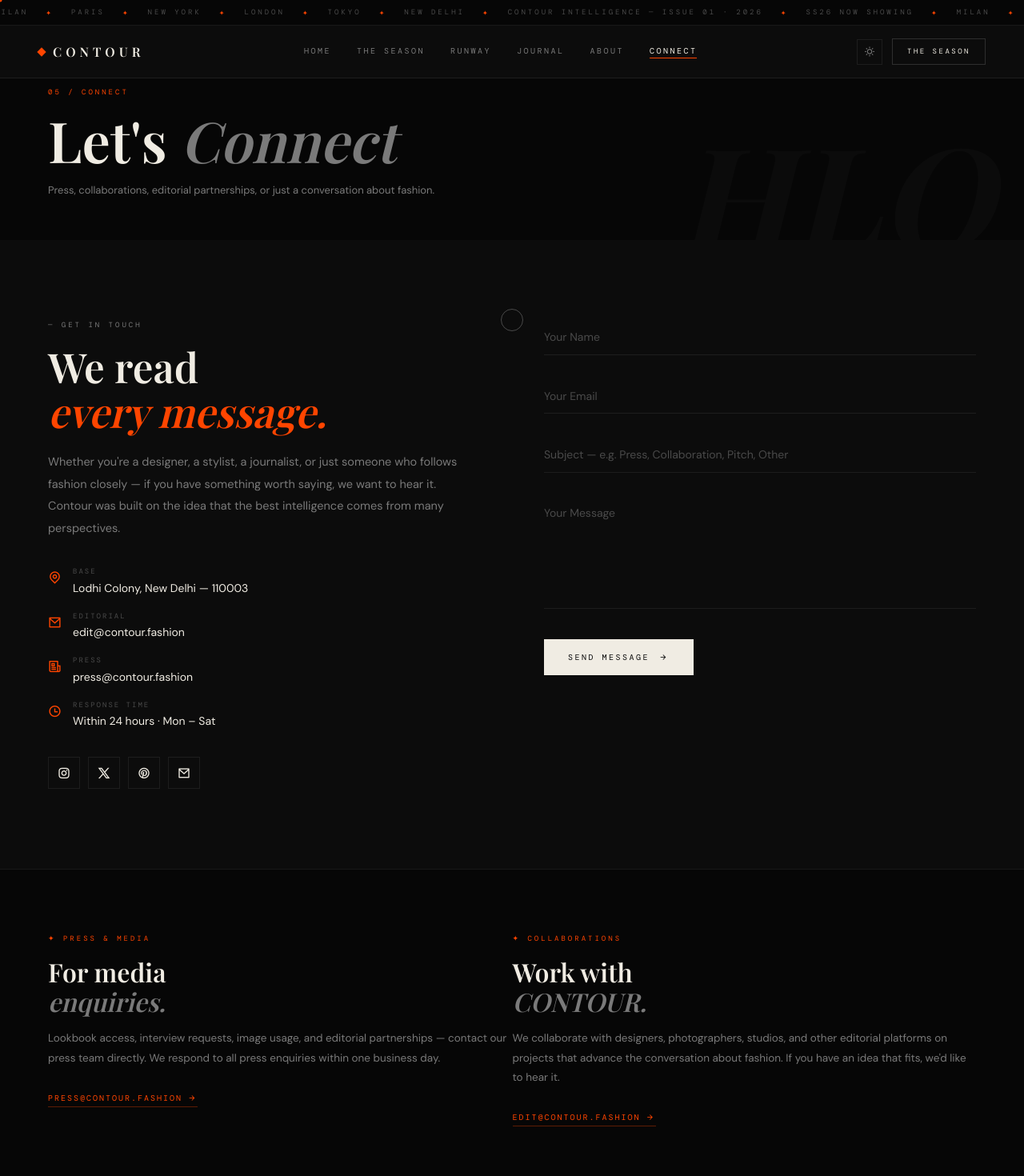
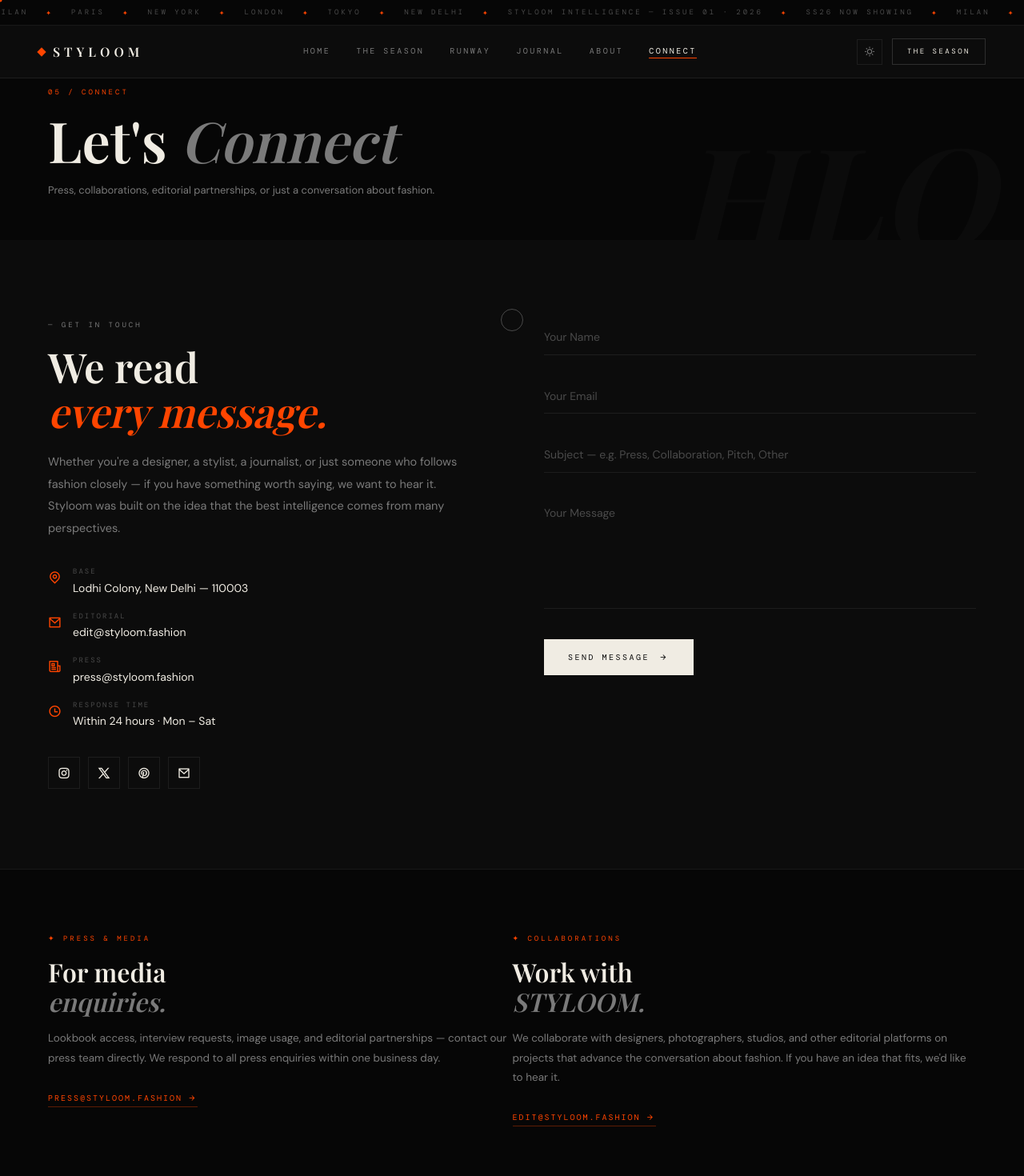
Before and after one commit to shubhamx599/styloom, a React (Vite) app: page /connect in a window 1280 px wide. Shown: the top 1470 px of the page at 80% size. Built offline with nearby package versions, Linux system fonts and the light colour scheme; a web font is replaced by a local one.

Commit message:
Rebrand: Change Contour to Styloom

```diff
--- a/index.html
+++ b/index.html
@@ -4,8 +4,8 @@
     <meta charset="UTF-8">
     <link rel="icon" type="image/svg+xml" href="/vite.svg" />
     <meta name="viewport" content="width=device-width, initial-scale=1.0">
-    <title>CONTOUR — Fashion Intelligence 2026</title>
-    <meta name="description" content="CONTOUR — The shape of what's next. Fashion intelligence, trend forecasting, and editorial direction for 2026.">
+    <title>STYLOOM — Fashion Intelligence 2026</title>
+    <meta name="description" content="STYLOOM — The shape of what's next. Fashion intelligence, trend forecasting, and editorial direction for 2026.">
     <!-- RemixIcon -->
     <link href="https://cdn.jsdelivr.net/npm/remixicon@4.5.0/fonts/remixicon.css" rel="stylesheet">
     <!-- Fonts (Playfair Display, DM Sans, DM Mono) are loaded via styles in index.css but we can include them here for preloading if we want. Actually, they were loaded via @import in CSS in the legacy project, so we don't strictly need them here, but keeping them here is good practice if they were here. Wait, in legacy index.html, they WERE here! -->
--- a/src/components/Footer.jsx
+++ b/src/components/Footer.jsx
@@ -7,7 +7,7 @@ export default function Footer() {
         <div>
           <div className="footer-brand">
             <div className="footer-diamond"></div>
-            <span className="footer-wordmark">Contour</span>
+            <span className="footer-wordmark">Styloom</span>
           </div>
           <p className="footer-tagline">The shape of what's next. · Issue 01 · 2026</p>
         </div>
@@ -34,7 +34,7 @@ export default function Footer() {
       </div>
       <div className="footer-div"></div>
       <div className="footer-bottom">
-        <p>© 2026 Contour. All rights reserved.</p>
+        <p>© 2026 Styloom. All rights reserved.</p>
         <p>Fashion Intelligence · SS26</p>
       </div>
     </footer>
--- a/src/components/Header.jsx
+++ b/src/components/Header.jsx
@@ -2,7 +2,7 @@ import { useEffect, useState } from 'react';
 import { NavLink, Link, useLocation } from 'react-router-dom';
 
 export default function Header() {
-  const [theme, setTheme] = useState(localStorage.getItem('contour-theme') || 'dark');
+  const [theme, setTheme] = useState(localStorage.getItem('styloom-theme') || 'dark');
   const [isMobileOpen, setIsMobileOpen] = useState(false);
   const [isTransparent, setIsTransparent] = useState(true);
   const location = useLocation();
@@ -10,7 +10,7 @@ export default function Header() {
   // Handle theme toggle
   useEffect(() => {
     document.documentElement.setAttribute('data-theme', theme);
-    localStorage.setItem('contour-theme', theme);
+    localStorage.setItem('styloom-theme', theme);
   }, [theme]);
 
   const toggleTheme = () => {
@@ -75,7 +75,7 @@ export default function Header() {
                 <span>London</span><span className="msep">✦</span>
                 <span>Tokyo</span><span className="msep">✦</span>
                 <span>New Delhi</span><span className="msep">✦</span>
-                <span>Contour Intelligence — Issue 01 · 2026</span><span className="msep">✦</span>
+                <span>Styloom Intelligence — Issue 01 · 2026</span><span className="msep">✦</span>
               </span>
             ))}
           </div>
@@ -84,7 +84,7 @@ export default function Header() {
         <nav id="main-nav" className={isTransparent ? 'transparent' : ''}>
           <Link to="/" id="nav-logo">
             <div className="logo-diamond"></div>
-            <span className="logo-word">Contour</span>
+            <span className="logo-word">Styloom</span>
           </Link>
 
           <div id="nav-links">
@@ -126,7 +126,7 @@ export default function Header() {
             </NavLink>
           ))}
         </div>
-        <div id="mob-foot">© 2026 Contour · The shape of what's next.</div>
+        <div id="mob-foot">© 2026 Styloom · The shape of what's next.</div>
       </div>
     </>
   );
--- a/src/index.css
+++ b/src/index.css
@@ -1,7 +1,7 @@
 @import url('https://fonts.googleapis.com/css2?family=Playfair+Display:ital,wght@0,400;0,500;0,600;0,700;1,400;1,600&family=DM+Sans:ital,wght@0,300;0,400;0,500;1,300&family=DM+Mono:wght@300;400&display=swap');
 @import "tailwindcss";
 /* =============================================
-   CONTOUR â€” GLOBAL STYLESHEET
+   STYLOOM â€” GLOBAL STYLESHEET
    Fashion Intelligence Â· SS/AW 2026
    ============================================= */
 
--- a/src/pages/About.jsx
+++ b/src/pages/About.jsx
@@ -9,7 +9,7 @@ const values = [
   { num: '03', title: 'Perspective', desc: 'Fashion means different things in different cities. Our intelligence is built from 40+ cities globally, because the same silhouette reads differently in Delhi than it does in Paris.', delay: 0.2 },
   { num: '04', title: 'Independence', desc: 'We are not affiliated with any label, brand, or house. Our analysis serves the reader — not the industry. We call what we see, not what we\'re paid to say.', delay: 0 },
   { num: '05', title: 'Longevity', desc: 'We are not interested in what is trending this week. We are interested in what will matter next season — and the one after that. Real fashion intelligence is never short-term.', delay: 0.1 },
-  { num: '06', title: 'Access', desc: 'The best fashion intelligence should not require industry credentials to access. CONTOUR was built to give serious readers — wherever they are — the same depth as an industry insider.', delay: 0.2 },
+  { num: '06', title: 'Access', desc: 'The best fashion intelligence should not require industry credentials to access. STYLOOM was built to give serious readers — wherever they are — the same depth as an industry insider.', delay: 0.2 },
 ];
 
 const team = [
@@ -35,14 +35,14 @@ export default function About() {
           <Reveal className="story-left">
             <span className="sec-tag">— The Origin</span>
             <h2>We don't predict<br /><em>trends.</em><br />We decode them.</h2>
-            <p>CONTOUR was built in 2020 out of frustration. Fashion was happening everywhere — on runways, on streets, in studios — but the intelligence behind it was locked inside industry circles most people couldn't access.</p>
+            <p>STYLOOM was built in 2020 out of frustration. Fashion was happening everywhere — on runways, on streets, in studios — but the intelligence behind it was locked inside industry circles most people couldn't access.</p>
             <p>We set out to change that. To build a platform that reads the season, translates the runway, and tells the story of what fashion is actually doing — and why.</p>
-            <p>The name "Contour" is deliberate. A contour is an outline — the shape of something before you can see its full form. That's what we do: we show you the shape of what's next before everyone else can see it.</p>
+            <p>The name "Styloom" is deliberate. A styloom is an outline — the shape of something before you can see its full form. That's what we do: we show you the shape of what's next before everyone else can see it.</p>
             <Link to="/collections" className="btn-ghost" style={{ marginTop: '16px' }}>Explore SS26 <i className="ri-arrow-right-line"></i></Link>
           </Reveal>
           <Reveal className="story-right d1" delay={0.15}>
             <div className="story-img-main">
-              <img src="https://images.unsplash.com/photo-1558618666-fcd25c85cd64?w=700&q=85" alt="Contour Studio" />
+              <img src="https://images.unsplash.com/photo-1558618666-fcd25c85cd64?w=700&q=85" alt="Styloom Studio" />
             </div>
             <div className="story-badge"><h3>2020</h3><p>Founded</p></div>
           </Reveal>
--- a/src/pages/Connect.jsx
+++ b/src/pages/Connect.jsx
@@ -38,7 +38,7 @@ export default function Connect() {
           <Reveal className="connect-left">
             <span className="sec-tag">— Get in Touch</span>
             <h2>We read<br /><em>every message.</em></h2>
-            <p>Whether you're a designer, a stylist, a journalist, or just someone who follows fashion closely — if you have something worth saying, we want to hear it. Contour was built on the idea that the best intelligence comes from many perspectives.</p>
+            <p>Whether you're a designer, a stylist, a journalist, or just someone who follows fashion closely — if you have something worth saying, we want to hear it. Styloom was built on the idea that the best intelligence comes from many perspectives.</p>
 
             <div className="connect-details">
               <div className="cdet">
@@ -47,11 +47,11 @@ export default function Connect() {
               </div>
               <div className="cdet">
                 <i className="ri-mail-line"></i>
-                <div><h4>Editorial</h4><p>edit@contour.fashion</p></div>
+                <div><h4>Editorial</h4><p>edit@styloom.fashion</p></div>
               </div>
               <div className="cdet">
                 <i className="ri-newspaper-line"></i>
-                <div><h4>Press</h4><p>press@contour.fashion</p></div>
+                <div><h4>Press</h4><p>press@styloom.fashion</p></div>
               </div>
               <div className="cdet">
                 <i className="ri-time-line"></i>
@@ -105,14 +105,14 @@ export default function Connect() {
           <span style={{ fontFamily: 'var(--font-mono)', fontSize: '9px', letterSpacing: '3px', textTransform: 'uppercase', color: 'var(--accent)', display: 'block', marginBottom: '16px' }}>✦ Press &amp; Media</span>
           <h3 style={{ fontFamily: 'var(--font-disp)', fontSize: 'clamp(20px, 2.5vw, 34px)', fontWeight: 600, color: 'var(--t1)', lineHeight: 1.15, marginBottom: '16px' }}>For media<br /><em style={{ fontStyle: 'italic', color: 'var(--t2)' }}>enquiries.</em></h3>
           <p style={{ fontSize: '13.5px', lineHeight: 1.8, color: 'var(--t2)', marginBottom: '24px' }}>Lookbook access, interview requests, image usage, and editorial partnerships — contact our press team directly. We respond to all press enquiries within one business day.</p>
-          <a href="mailto:press@contour.fashion" style={{ fontFamily: 'var(--font-mono)', fontSize: '10px', letterSpacing: '2px', textTransform: 'uppercase', color: 'var(--accent)', display: 'inline-flex', alignItems: 'center', gap: '7px', borderBottom: '1px solid rgba(255, 69, 0, .35)', paddingBottom: '3px' }}>press@contour.fashion <i className="ri-arrow-right-line"></i></a>
+          <a href="mailto:press@styloom.fashion" style={{ fontFamily: 'var(--font-mono)', fontSize: '10px', letterSpacing: '2px', textTransform: 'uppercase', color: 'var(--accent)', display: 'inline-flex', alignItems: 'center', gap: '7px', borderBottom: '1px solid rgba(255, 69, 0, .35)', paddingBottom: '3px' }}>press@styloom.fashion <i className="ri-arrow-right-line"></i></a>
         </Reveal>
 
         <Reveal className="d1" style={{ background: 'rgba(255, 69, 0, .05)', padding: '52px 44px', border: '1px solid rgba(255, 69, 0, .15)' }}>
           <span style={{ fontFamily: 'var(--font-mono)', fontSize: '9px', letterSpacing: '3px', textTransform: 'uppercase', color: 'var(--accent)', display: 'block', marginBottom: '16px' }}>✦ Collaborations</span>
-          <h3 style={{ fontFamily: 'var(--font-disp)', fontSize: 'clamp(20px, 2.5vw, 34px)', fontWeight: 600, color: 'var(--t1)', lineHeight: 1.15, marginBottom: '16px' }}>Work with<br /><em style={{ fontStyle: 'italic', color: 'var(--t2)' }}>CONTOUR.</em></h3>
+          <h3 style={{ fontFamily: 'var(--font-disp)', fontSize: 'clamp(20px, 2.5vw, 34px)', fontWeight: 600, color: 'var(--t1)', lineHeight: 1.15, marginBottom: '16px' }}>Work with<br /><em style={{ fontStyle: 'italic', color: 'var(--t2)' }}>STYLOOM.</em></h3>
           <p style={{ fontSize: '13.5px', lineHeight: 1.8, color: 'var(--t2)', marginBottom: '24px' }}>We collaborate with designers, photographers, studios, and other editorial platforms on projects that advance the conversation about fashion. If you have an idea that fits, we'd like to hear it.</p>
-          <a href="mailto:edit@contour.fashion" style={{ fontFamily: 'var(--font-mono)', fontSize: '10px', letterSpacing: '2px', textTransform: 'uppercase', color: 'var(--accent)', display: 'inline-flex', alignItems: 'center', gap: '7px', borderBottom: '1px solid rgba(255, 69, 0, .35)', paddingBottom: '3px' }}>edit@contour.fashion <i className="ri-arrow-right-line"></i></a>
+          <a href="mailto:edit@styloom.fashion" style={{ fontFamily: 'var(--font-mono)', fontSize: '10px', letterSpacing: '2px', textTransform: 'uppercase', color: 'var(--accent)', display: 'inline-flex', alignItems: 'center', gap: '7px', borderBottom: '1px solid rgba(255, 69, 0, .35)', paddingBottom: '3px' }}>edit@styloom.fashion <i className="ri-arrow-right-line"></i></a>
         </Reveal>
       </div>
     </TransitionWrapper>
--- a/src/pages/Home.jsx
+++ b/src/pages/Home.jsx
@@ -7,7 +7,7 @@ import AnimatedCounter from '../components/AnimatedCounter';
 import { useScramble } from '../utils/useScramble';
 
 export default function Home() {
-  const scrambledTag = useScramble("Contour / SS26 · Issue 01", 350);
+  const scrambledTag = useScramble("Styloom / SS26 · Issue 01", 350);
 
   // Parallax for hero video
   const { scrollY } = useScroll();
@@ -71,7 +71,7 @@ export default function Home() {
             >
               <source src="https://videos.pexels.com/video-files/3571264/3571264-hd_1920_1080_24fps.mp4" type="video/mp4" />
             </motion.video>
-            <div id="vid-top">Contour · SS26</div>
+            <div id="vid-top">Styloom · SS26</div>
             <div id="vid-bot">
               <span>Editorial</span>
               <span>© 2026</span>
@@ -84,13 +84,13 @@ export default function Home() {
       {/* TREND STRIP */}
       <div className="trend-strip">
         <div className="trend-track">
-          <span>Contour</span><span className="acc">✦</span>
+          <span>Styloom</span><span className="acc">✦</span>
           <span>The Shape of What's Next</span><span className="acc">✦</span>
           <span>SS26</span><span className="acc">✦</span>
           <span>Fashion Intelligence</span><span className="acc">✦</span>
           <span>Trend Forecasting</span><span className="acc">✦</span>
           <span>Editorial Direction</span><span className="acc">✦</span>
-          <span>Contour</span><span className="acc">✦</span>
+          <span>Styloom</span><span className="acc">✦</span>
           <span>The Shape of What's Next</span><span className="acc">✦</span>
           <span>SS26</span><span className="acc">✦</span>
           <span>Fashion Intelligence</span><span className="acc">✦</span>
@@ -155,7 +155,7 @@ export default function Home() {
           It is <em>how the world reads you</em><br />
           before you speak."
         </blockquote>
-        <cite>— Contour Editorial, Issue 01 · 2026</cite>
+        <cite>— Styloom Editorial, Issue 01 · 2026</cite>
       </Reveal>
 
       {/* SEASON INTELLIGENCE */}
@@ -164,7 +164,7 @@ export default function Home() {
           <Reveal className="si-left">
             <span className="sec-tag">— 02 / Intelligence</span>
             <h2>We don't follow<br /><em>fashion.</em><br />We read it.</h2>
-            <p>CONTOUR is a fashion intelligence platform built for those who want to understand the season before it happens. Trend forecasting, editorial analysis, and runway decoding — all in one place.</p>
+            <p>STYLOOM is a fashion intelligence platform built for those who want to understand the season before it happens. Trend forecasting, editorial analysis, and runway decoding — all in one place.</p>
             <p>We track what the industry signals, translate what it means, and tell you what comes next.</p>
             <Link to="/about" className="btn-ghost" style={{ marginTop: '16px' }}>What We Do <i className="ri-arrow-right-line"></i></Link>
           </Reveal>
@@ -184,7 +184,7 @@ export default function Home() {
               </div>
             </div>
             <div className="si-img">
-              <img src="https://images.unsplash.com/photo-1558618666-fcd25c85cd64?w=700&q=85" alt="Contour Intelligence" />
+              <img src="https://images.unsplash.com/photo-1558618666-fcd25c85cd64?w=700&q=85" alt="Styloom Intelligence" />
               <div className="si-badge">Est. 2020</div>
             </div>
           </Reveal>
--- a/src/pages/Journal.jsx
+++ b/src/pages/Journal.jsx
@@ -6,13 +6,13 @@ import Reveal from '../components/Reveal';
 
 const articles = [
   { id: 1, cat: 'analysis', img: 'https://images.unsplash.com/photo-1434389677669-e08b4cac3105?w=700&q=85', title: 'The Silhouette That Defined SS26 — And No One Planned It', meta: 'April 2026 · 6 min', desc: "Six designers. One shape. No coordination. Here's how it happened and what it means for AW26.", link: '/journal/article', delay: 0 },
-  { id: 2, cat: 'forecast', img: 'https://images.unsplash.com/photo-1509631179647-0177331693ae?w=700&q=85', title: 'AW26 Forecast: The Ten Signals We\'re Tracking Now', meta: 'March 2026 · 10 min', desc: "Before the shows begin, the signals are already there. Here's what CONTOUR is watching heading into Autumn.", link: '/journal/article', delay: 0.1 },
+  { id: 2, cat: 'forecast', img: 'https://images.unsplash.com/photo-1509631179647-0177331693ae?w=700&q=85', title: 'AW26 Forecast: The Ten Signals We\'re Tracking Now', meta: 'March 2026 · 10 min', desc: "Before the shows begin, the signals are already there. Here's what STYLOOM is watching heading into Autumn.", link: '/journal/article', delay: 0.1 },
   { id: 3, cat: 'interview', img: 'https://images.unsplash.com/photo-1558618666-fcd25c85cd64?w=700&q=85', title: '"The Seam Is Where the Thinking Happens" — A Craftsperson Speaks', meta: 'February 2026 · 8 min', desc: "On what it means to build a garment by hand in 2026, and why speed is the enemy of everything.", link: '/journal/article', delay: 0.2 },
   { id: 4, cat: 'trend', img: 'https://images.unsplash.com/photo-1490481651871-ab68de25d43d?w=700&q=85', title: 'Monochrome Is Not Boring. You\'re Reading It Wrong.', meta: 'February 2026 · 5 min', desc: "The single-colour outfit is the hardest thing to do in fashion. Here's why the best versions of it are everywhere this season.", link: '/journal/article', delay: 0 },
   { id: 5, cat: 'analysis', img: 'https://images.unsplash.com/photo-1595777457583-95e059d581b8?w=700&q=85', title: 'Reading Tokyo: The City That Always Arrives Last — and Right', meta: 'March 2026 · 7 min', desc: "Tokyo Fashion Week 2026 was the most technically interesting runway season in five years. Here's a full decode.", link: '/journal/article', delay: 0.1 },
   { id: 6, cat: 'forecast', img: 'https://images.unsplash.com/photo-1483985988355-763728e1935b?w=700&q=85', title: 'The Colour Forecast for 2026: What the Palettes Are Telling Us', meta: 'January 2026 · 6 min', desc: "Colour is never arbitrary. This season's palette choices carry a specific cultural message — and here's how to read it.", link: '/journal/article', delay: 0.2 },
   { id: 7, cat: 'trend', img: 'https://images.unsplash.com/photo-1515886657613-9f3515b0c78f?w=700&q=85', title: '2026: The Year Fashion Stopped Justifying Itself', meta: 'January 2026 · 9 min', desc: "The biggest shift this year isn't a silhouette or a colour. It's a refusal — the best designers simply stopped explaining their work. Here's why that matters.", link: '/journal/article', delay: 0 },
-  { id: 8, cat: 'interview', img: 'https://images.unsplash.com/photo-1469334031218-e382a71b716b?w=700&q=85', title: 'Priya Nair: "We Don\'t Chase Trends. We Find the Direction."', meta: 'December 2025 · 7 min', desc: "CONTOUR's head of trend intelligence on what she looks for in a season — and the moment she knew SS26 was going to be different.", link: '/journal/article', delay: 0.1 },
+  { id: 8, cat: 'interview', img: 'https://images.unsplash.com/photo-1469334031218-e382a71b716b?w=700&q=85', title: 'Priya Nair: "We Don\'t Chase Trends. We Find the Direction."', meta: 'December 2025 · 7 min', desc: "STYLOOM's head of trend intelligence on what she looks for in a season — and the moment she knew SS26 was going to be different.", link: '/journal/article', delay: 0.1 },
   { id: 9, cat: 'analysis', img: 'https://images.unsplash.com/photo-1445205170230-053b83016050?w=700&q=85', title: 'The Intelligence Behind a Wardrobe That Never Ages', meta: 'November 2025 · 5 min', desc: "Twelve carefully chosen pieces will always outperform a hundred impulsive ones. Here's how the best wardrobes are actually built.", link: '/journal/article', delay: 0.2 },
 ];
 
```
Also changed, not shown: src/pages/Article.jsx (+5 -5 lines).
